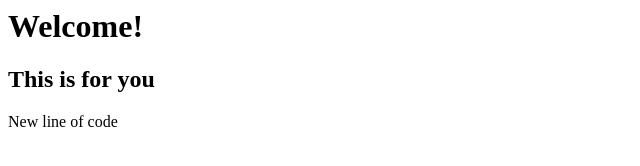
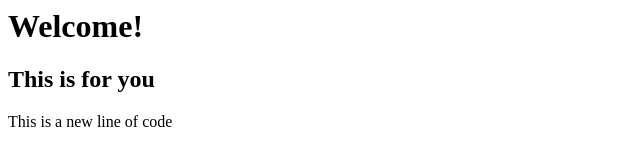
Before and after one commit to KateKateN/testapp, a plain HTML site: page index.html in a window 1280 px wide. Shown: the full height of the page, 0-640 px from the left. Drawn offline with Linux system fonts and the light colour scheme.

```diff
--- a/index.html
+++ b/index.html
@@ -1,3 +1,3 @@
 <h1>Welcome!</h1>
 <h2>This is for you</h2>
-<p>New line of code</p>
+<p>This is a new line of code</p>
```
